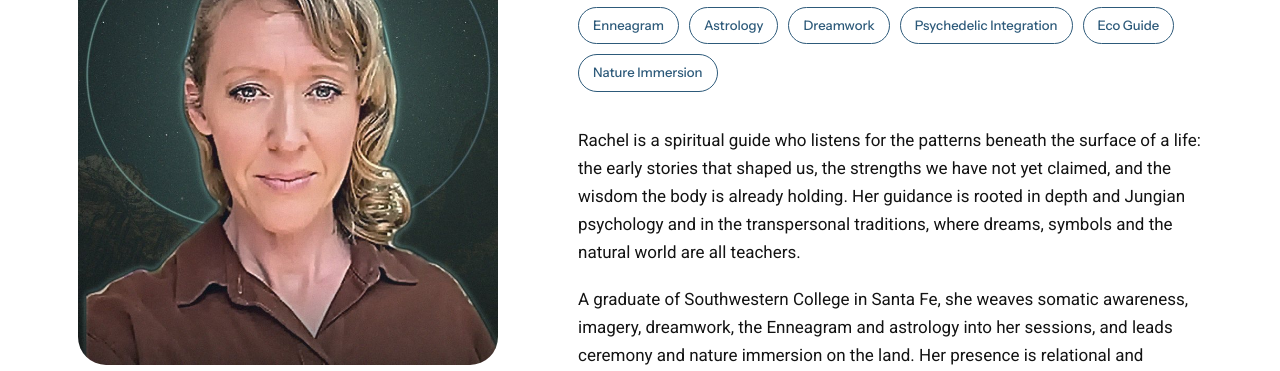
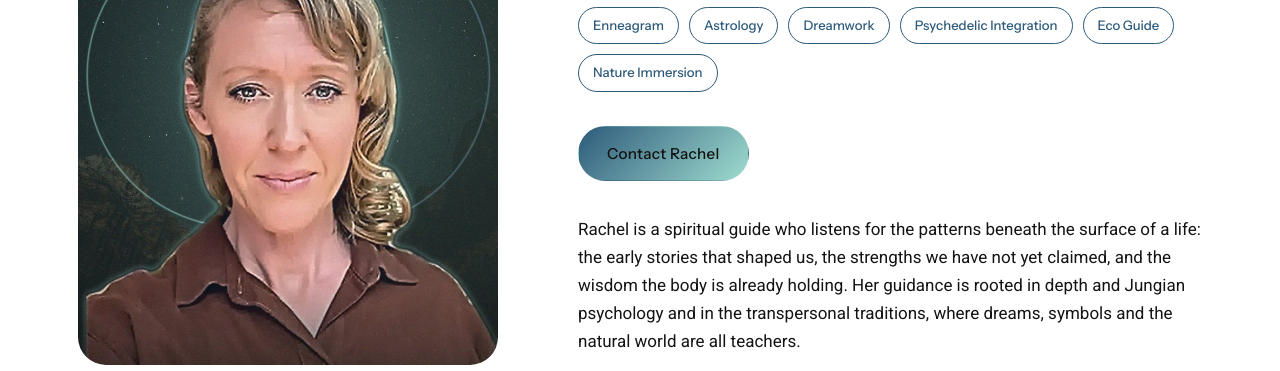
Before and after one commit to Jornada-Way/jornadaway.com, a plain HTML site: page about/rachel.html in a window 1280 px wide. Shown: the part 709-1080 px from the top of the page. Drawn offline with Linux system fonts and the light colour scheme.

Commit message:
Add contact button to Rachel's page

```diff
--- a/about/rachel.html
+++ b/about/rachel.html
@@ -37,6 +37,7 @@
       <span class="eyebrow">About Rachel</span>
       <h2>Rachel</h2>
       <ul class="tags"><li>Spiritual Guidance</li><li>Jungian and Transpersonal</li><li>Somatic Awareness</li><li>Ceremony</li><li>Enneagram</li><li>Astrology</li><li>Dreamwork</li><li>Psychedelic Integration</li><li>Eco Guide</li><li>Nature Immersion</li></ul>
+      <p style="margin:0 0 34px"><a class="btn btn-primary" href="mailto:rachel@jornadaway.com">Contact Rachel</a></p>
       <p>Rachel is a spiritual guide who listens for the patterns beneath the surface of a life: the early stories that shaped us, the strengths we have not yet claimed, and the wisdom the body is already holding. Her guidance is rooted in depth and Jungian psychology and in the transpersonal traditions, where dreams, symbols and the natural world are all teachers.</p><p>A graduate of Southwestern College in Santa Fe, she weaves somatic awareness, imagery, dreamwork, the Enneagram and astrology into her sessions, and leads ceremony and nature immersion on the land. Her presence is relational and collaborative, grounded in care, curiosity and a deep attunement to the nervous system.</p><p>She is especially drawn to sensitive, creative and neurodivergent souls, to people on nonlinear paths, and to anyone seeking meaning in a season of grief, overwhelm or transition. At the heart of her work is a simple belief: the light you are looking for is already within you. Her role is to help you remember it.</p>
       <div class="profile-offers">
         <span class="eyebrow">Offerings with Rachel</span>
```
